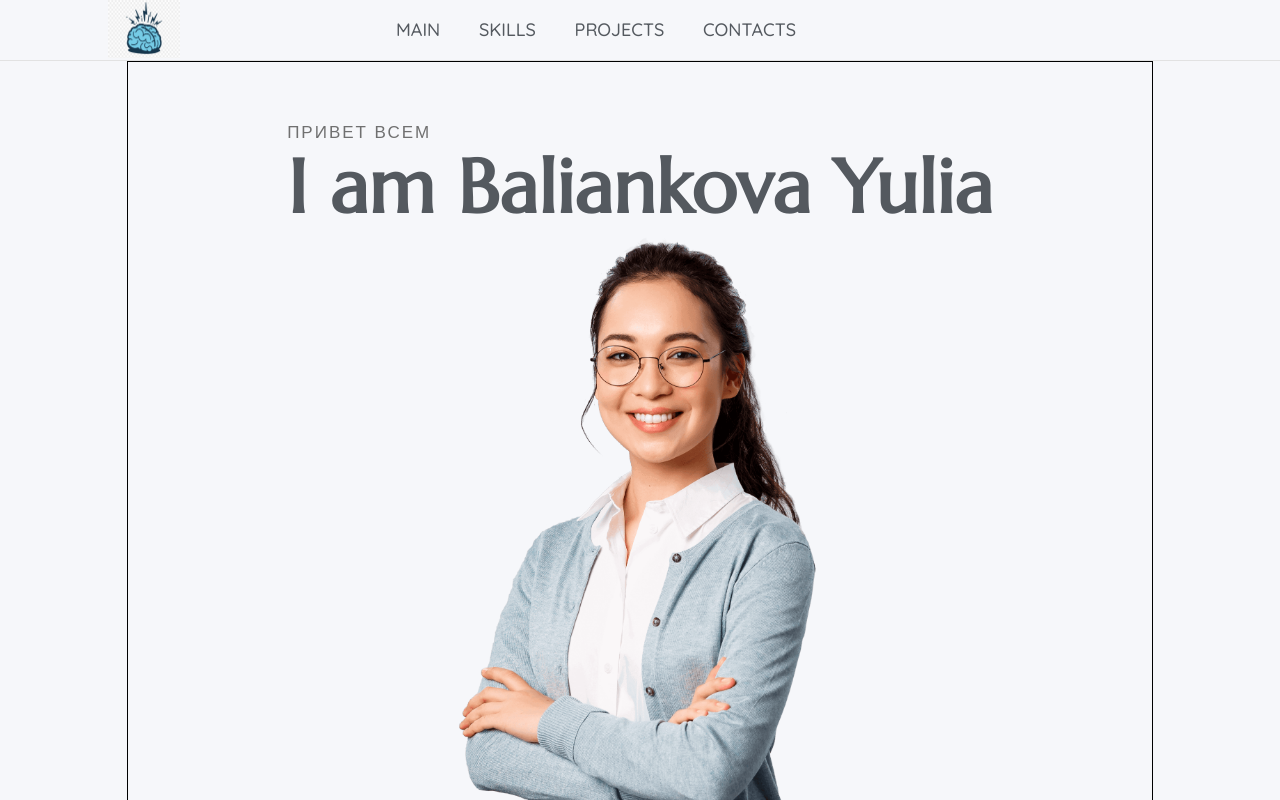
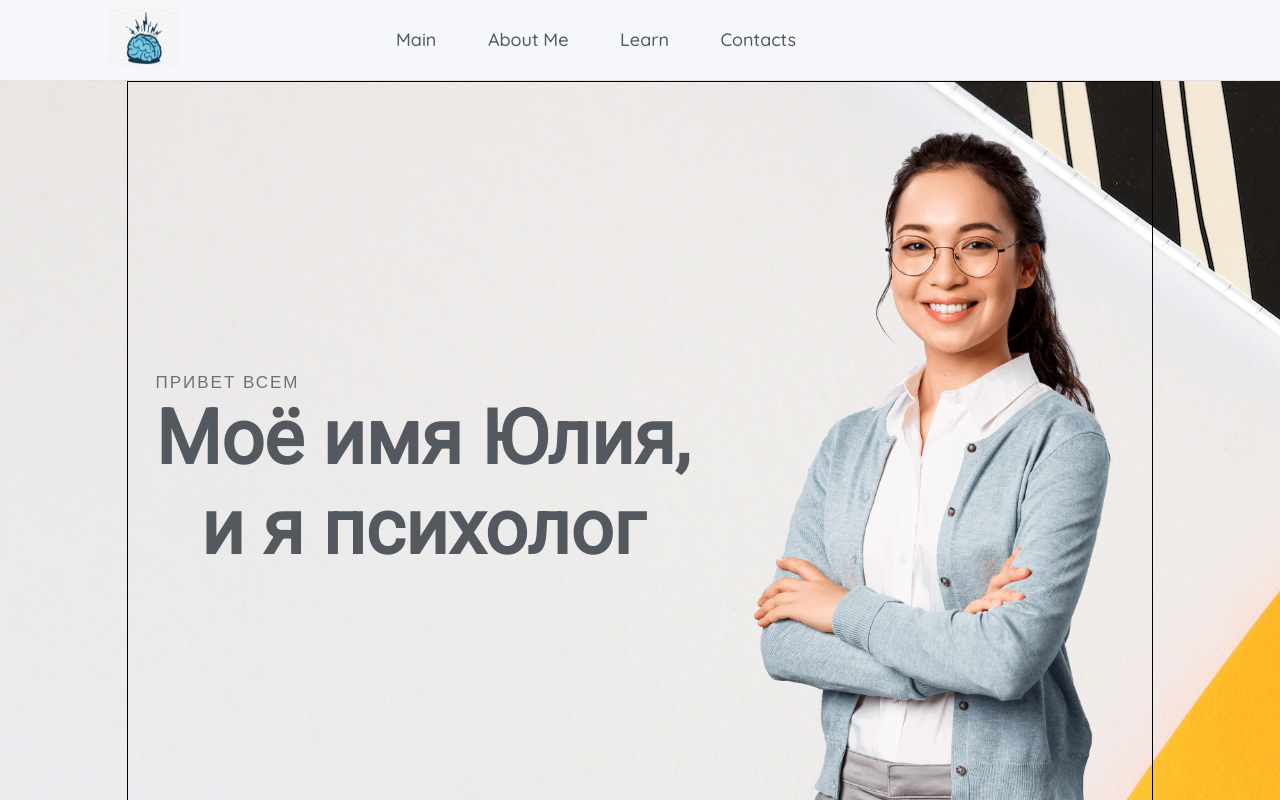
Before and after one commit to Trivium-bit/psychologist, a React (Create React App) app: page / in a window 1280 px wide. Shown: the top 800 px of the page. Built offline with nearby package versions, Linux system fonts and the light colour scheme; some icons are missing.

Commit message:
fix: main, add background-image

```diff
--- a/src/Header/Header.module.scss
+++ b/src/Header/Header.module.scss
@@ -2,10 +2,10 @@
 
 .headerBlock {
     max-width: 100%;
-    height: 60px;
+    height: 80px;
     display: flex;
     flex-direction: row;
-    justify-content:space-around;
+    justify-content: space-around;
     align-items: center;
     background-color: $backgroundMainColor;
     border-bottom: 1px solid;
--- a/src/Header/Nav/Nav.jsx
+++ b/src/Header/Nav/Nav.jsx
@@ -16,7 +16,7 @@ function Nav() {
         isDynamic={true}
         ignoreCancelEvents={false}
         spyThrottle={500}
-      > MAIN
+      > Main
        </Link>
        <Link
         activeClass={style.active}
@@ -29,7 +29,7 @@ function Nav() {
         isDynamic={true}
         ignoreCancelEvents={false}
         spyThrottle={500}
-      > SKILLS
+      > About Me
        </Link>
       <Link
         activeClass={style.active}
@@ -42,7 +42,7 @@ function Nav() {
         isDynamic={true}
         ignoreCancelEvents={false}
         spyThrottle={500}
-      > PROJECTS
+      > Learn
        </Link>
        <Link
         activeClass={style.active}
@@ -55,7 +55,7 @@ function Nav() {
         isDynamic={true}
         ignoreCancelEvents={false}
         spyThrottle={500}
-      > CONTACTS
+      > Contacts
        </Link>
     </div>
   );
--- a/src/Main/Main.jsx
+++ b/src/Main/Main.jsx
@@ -6,14 +6,19 @@ function Main() {
 
   return (
     <div className={style.mainBlock}>
+        <div className={style.background}>
+{/* <img className={style.background} src={background} alt={"background"} /> */}
       <div className={style.mainContainer}>
+
         <div className={style.greetings}>
           <span>Привет всем</span>
-          <h1>I am Baliankova Yulia</h1>
+          <h1>Моё имя Юлия,<br/>
+             и я психолог</h1>
         </div>
         <div className={style.foto}>
         <img className={style.foto} src={foto} alt={"mainFoto"} />
         </div>
+      </div>
       </div>
     </div>
   );
--- a/src/Main/Main.module.scss
+++ b/src/Main/Main.module.scss
@@ -2,9 +2,15 @@
 @import '../common/styles/sass/mixins.scss';
 
 .mainBlock {
-    min-height: 100vh;
-    background: #F6F7FA;
-    flex-wrap: wrap;
+    min-height: 80vh;
+    position: relative;
+
+
+    .background {
+        background-image: url('../common/assets/image/main_background.jpg');
+        width: 100%;
+        height: auto;
+    }
 
     .mainContainer {
         display: flex;
@@ -15,11 +21,7 @@
         width: 80%;
         margin: 0 auto;
         flex-wrap: wrap;
-        padding-top: 60px;
-
-        @media screen and (max-width: 420px) {
-            padding-top: 60px;
-        }
+        padding-top: 40px;
 
         .greetings {
             display: flex;
@@ -49,7 +51,7 @@
 
             & h1 {
                 margin: 0px;
-                @include text (75px, 90px, 900, $fontFamilyMarcellus, $titleColor);
+                @include text (75px, 90px, 900, $fontFamilyRoboto, $titleColor);
             }
 
             @media screen and (max-width: 460px) {
@@ -57,13 +59,14 @@
                 line-height: 50px;
             }
         }
-    }
 
-    .foto {
-        max-width: 380px;
-        @media screen and (max-width: 1511px) {
-            justify-content: center;
-            margin-left: 0px;
+        .foto {
+            max-width: 380px;
+
+            @media screen and (max-width: 1511px) {
+                justify-content: center;
+                margin-left: 0px;
+            }
         }
     }
 }
```
Also changed, not shown: src/common/assets/image/main_background.jpg (added).
